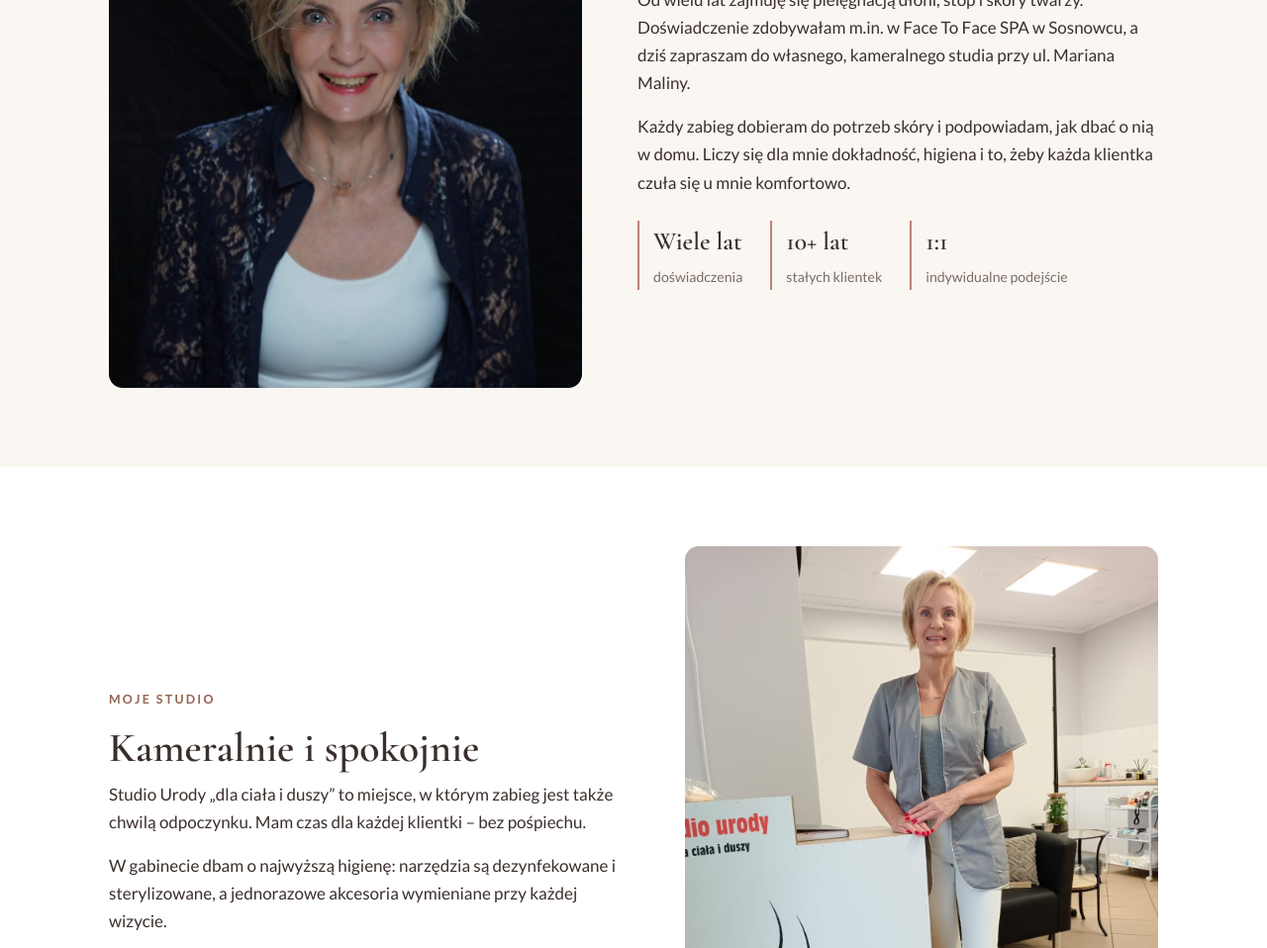
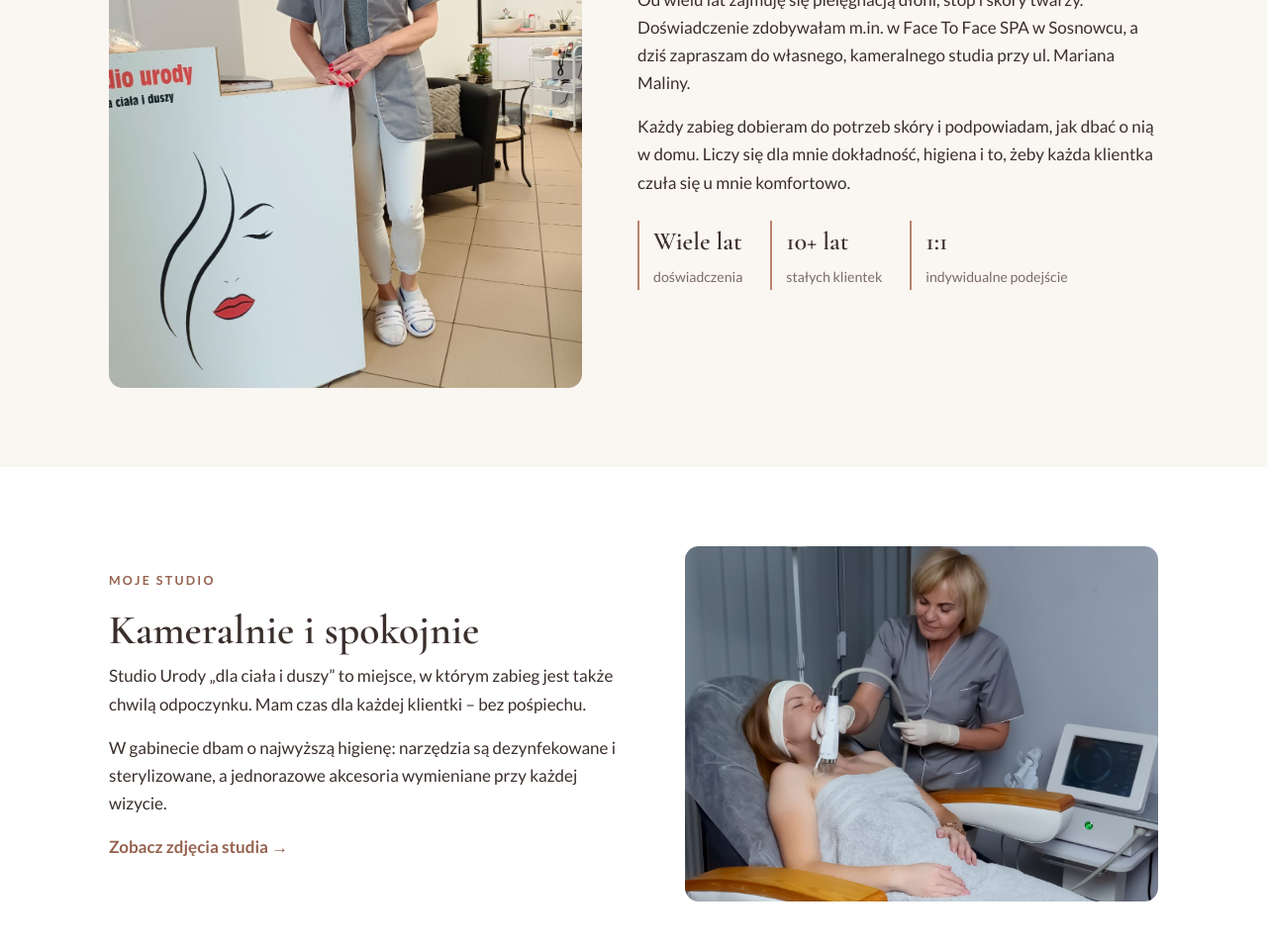
Before and after one commit to palmira-dev/studio-urody-demo, a plain HTML site: page o-mnie.html in a window 1280 px wide. Shown: the part 661-1619 px from the top of the page at 99% size. Drawn offline with nearby package versions, Linux system fonts and the light colour scheme.

Commit message:
Replace dark-background portrait with studio photos

```diff
--- a/o-mnie.html
+++ b/o-mnie.html
@@ -53,7 +53,7 @@
 
 <section>
   <div class="wrap about">
-    <img src="images/pani-jola-portret.jpg" alt="Pani Jolanta Karwańska">
+    <img src="images/pani-jola-recepcja.jpg" alt="Pani Jolanta Karwańska w swoim studiu">
     <div>
       <p class="eyebrow">Pani Jola</p>
       <h2>Kosmetyczka z pasją</h2>
@@ -70,7 +70,7 @@
 
 <section class="bg-surface">
   <div class="wrap about reverse">
-    <img src="images/pani-jola-recepcja.jpg" alt="Pani Jola przy recepcji swojego studia" loading="lazy">
+    <img class="landscape" src="images/pani-jola-gabinet.jpg" alt="Pani Jola podczas zabiegu w swoim gabinecie" loading="lazy" style="object-position:60% center">
     <div>
       <p class="eyebrow">Moje studio</p>
       <h2>Kameralnie i spokojnie</h2>
```
Also changed, not shown: index.html (+1 -1 lines), images/pani-jola-gabinet.jpg (added).
